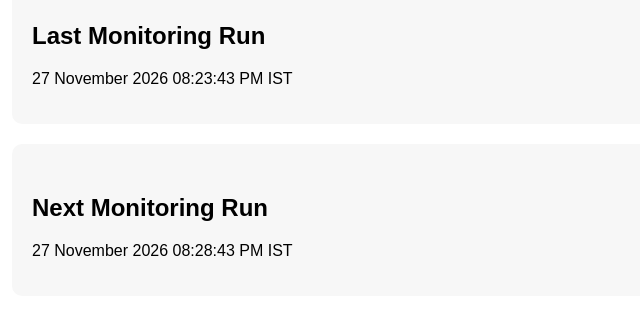
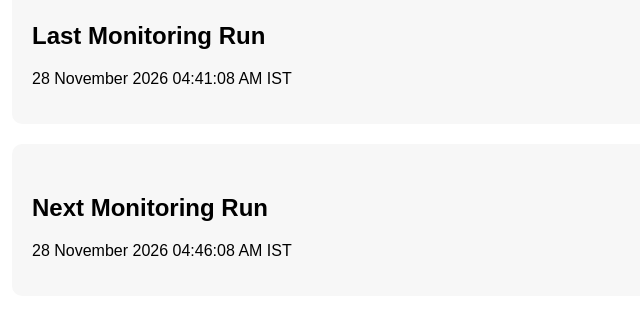
Before and after one commit to Shreyash071005/SPPU-Result-Monitor, a plain HTML site: page docs/index.html in a window 1280 px wide. Shown: the part 367-677 px from the top of the page, 128-768 px from the left. Drawn offline with Linux system fonts and the light colour scheme.

Commit message:
Auto Update Result Monitor

```diff
--- a/docs/index.html
+++ b/docs/index.html
@@ -49,7 +49,7 @@ Last Monitoring Run
 </h2>
 
 <p>
-27 November 2026 08:23:43 PM IST
+28 November 2026 04:41:08 AM IST
 </p>
 
 </div>
@@ -62,7 +62,7 @@ Next Monitoring Run
 </h2>
 
 <p>
-27 November 2026 08:28:43 PM IST
+28 November 2026 04:46:08 AM IST
 </p>
 
 </div>
```
